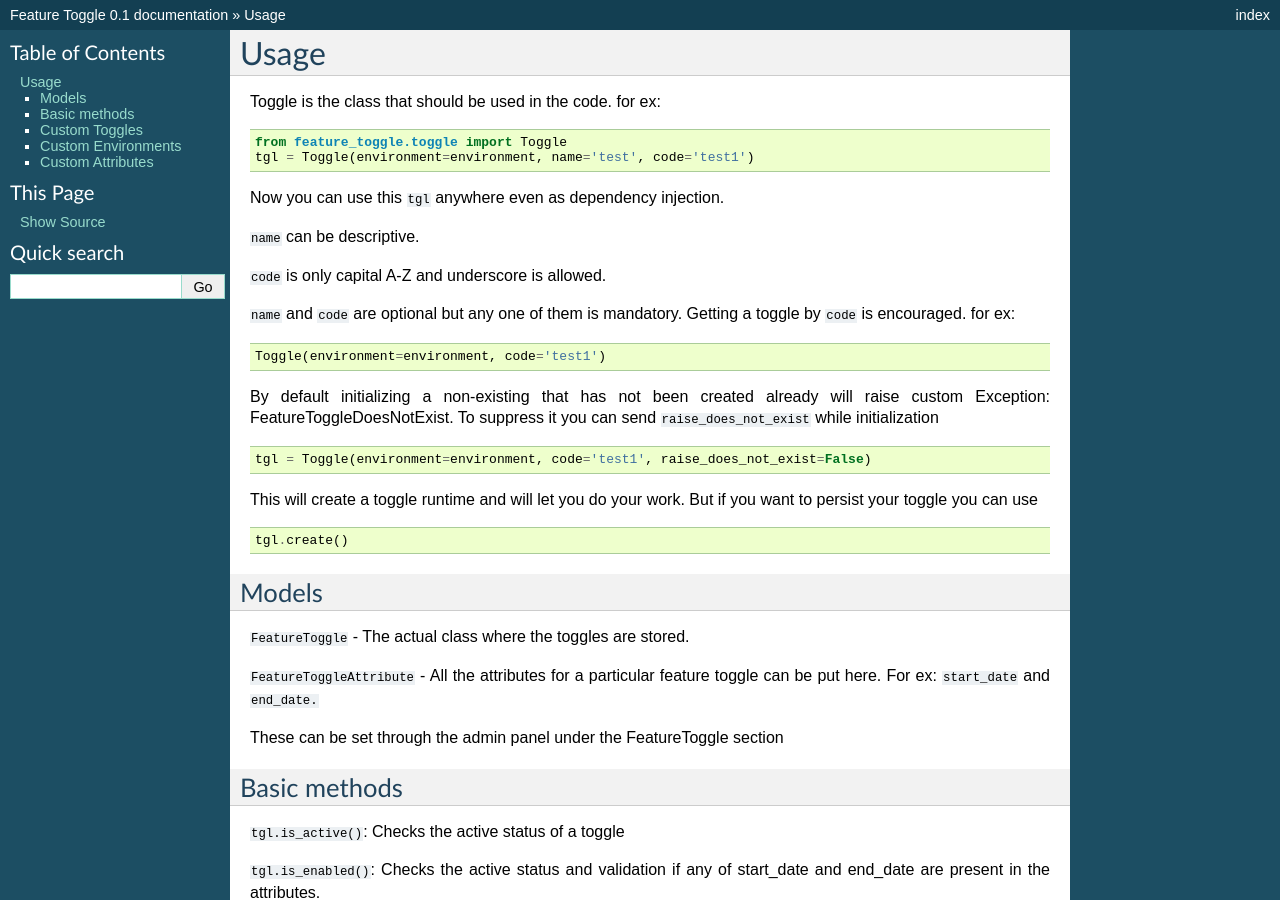
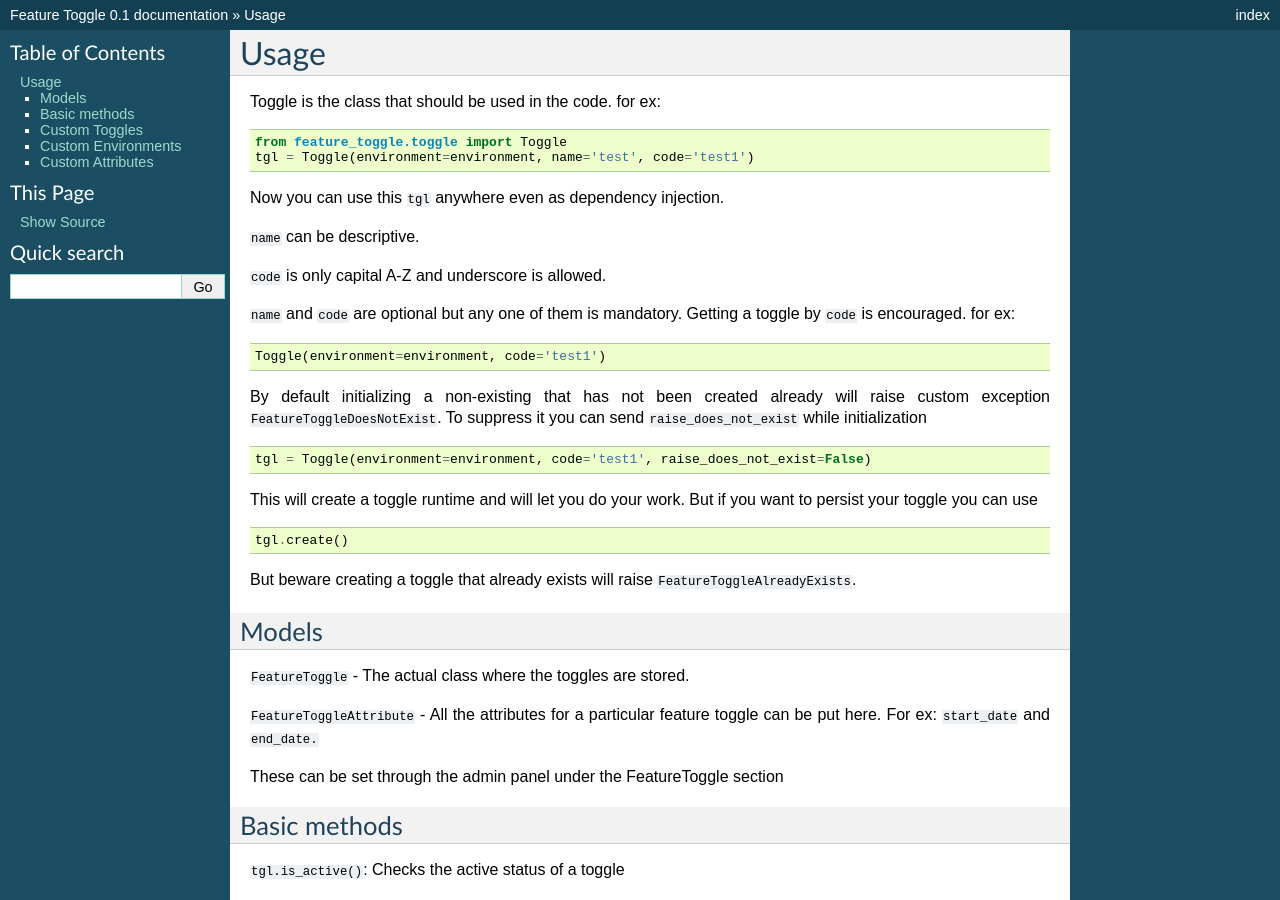
Before and after one commit to thulasi-ram/django-feature-toggle, a Sphinx documentation site: the page built from docs/wiki/Usage.rst, in a window 1280 px wide and 900 px high. Built offline with Sphinx 7.4.7, drawn with Linux system fonts in a browser that asks for light colours.

Commit message:
Updated docs

```diff
--- a/docs/wiki/Usage.rst
+++ b/docs/wiki/Usage.rst
@@ -24,7 +24,7 @@ for ex:
 
     Toggle(environment=environment, code='test1')
 
-By default initializing a non-existing that has not been created already will raise custom Exception: FeatureToggleDoesNotExist. To suppress it you can send ``raise_does_not_exist`` while initialization
+By default initializing a non-existing that has not been created already will raise custom exception ``FeatureToggleDoesNotExist``. To suppress it you can send ``raise_does_not_exist`` while initialization
 
 .. sourcecode:: python
 
@@ -36,6 +36,7 @@ This will create a toggle runtime and will let you do your work. But if you want
 
     tgl.create()
 
+But beware creating a toggle that already exists will raise ``FeatureToggleAlreadyExists``.
 
 Models
 ------
@@ -56,7 +57,7 @@ All the other attributes set in the FeatureToggleAttribute model can be accessed
 
 for ex: if start_date is set in FeatureToggleAttribute. it can be accessed as ``tgl.start_date.``
 
-Admin will provide an intutive interface to set attributes via inline formsets. If you want to set them programatically send `attributes` as a dict while initializing a toggle.
+Admin will provide an intutive interface to set attributes via inline formsets. If you want to set them programatically send ``attributes`` as a dict while initializing a toggle.
 
 
 .. sourcecode:: python
```
